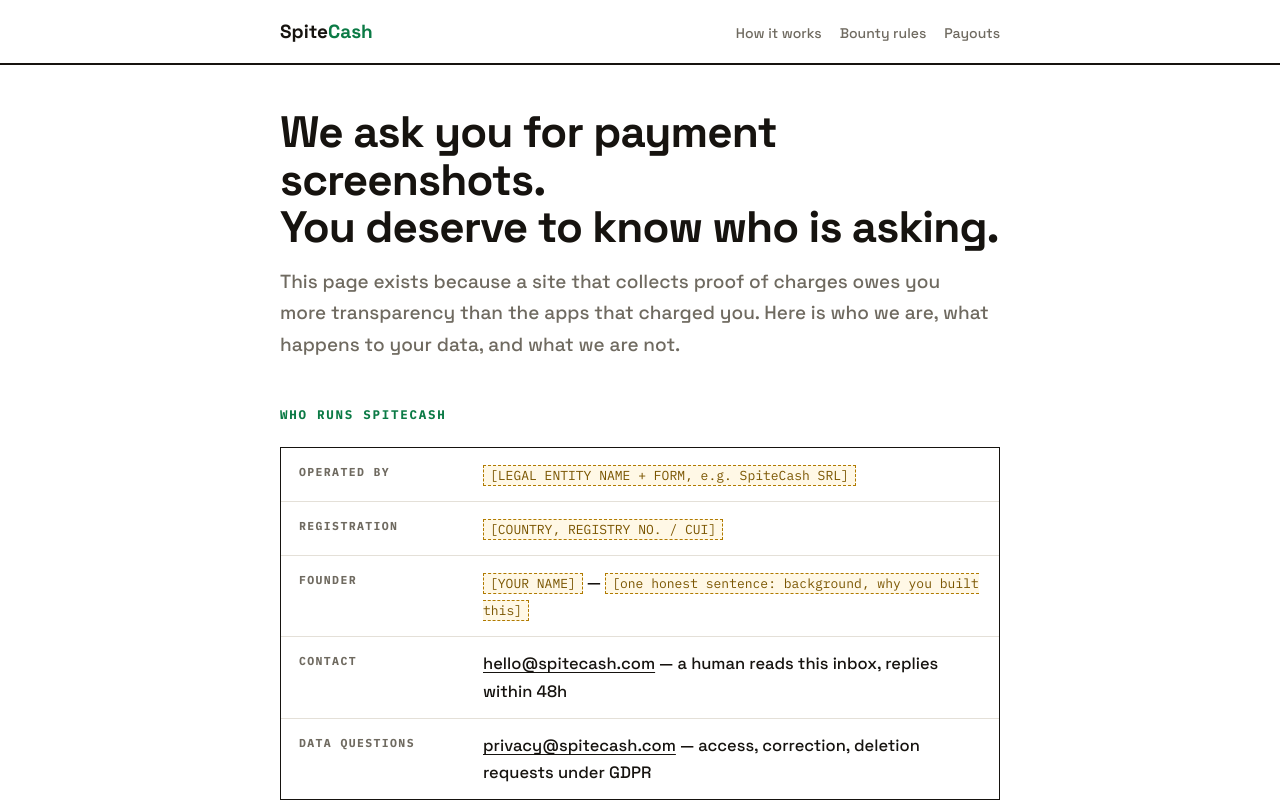
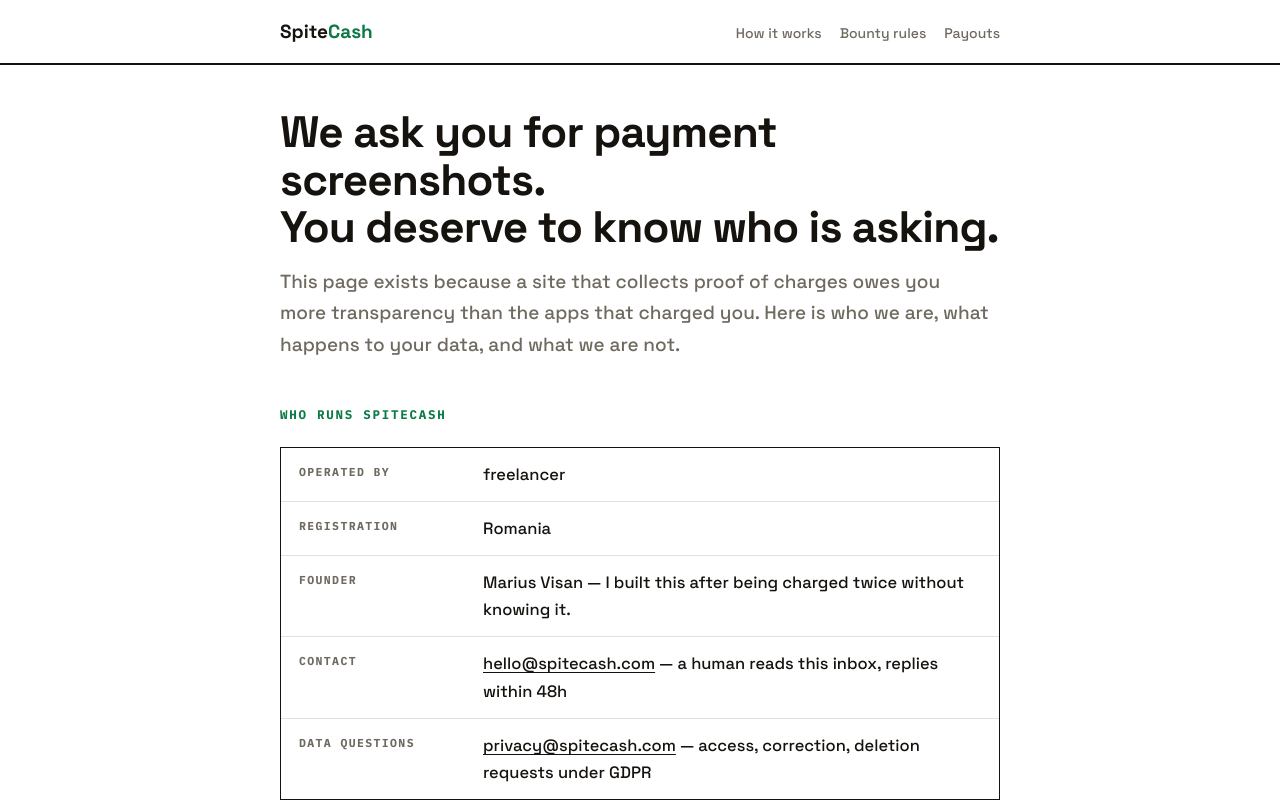
Before and after one commit to visanmarius120-boop/spitecash-mvp, a Next.js app: page /about in a window 1280 px wide. Shown: the top 801 px of the page. Built offline with nearby package versions, Linux system fonts and the light colour scheme.

Commit message:
fix: complete about page identity - Marius Visan

```diff
--- a/app/about/page.tsx
+++ b/app/about/page.tsx
@@ -16,10 +16,10 @@
 // FILL THESE IN. Anything left containing "[" renders highlighted.
 // ─────────────────────────────────────────────────────────────
 const ID = {
-  entity: "[LEGAL ENTITY NAME + FORM, e.g. SpiteCash SRL]",
-  registration: "[COUNTRY, REGISTRY NO. / CUI]",
-  founder: "[YOUR NAME]",
-  founderLine: "[one honest sentence: background, why you built this]",
+  entity: "freelancer",
+  registration: "Romania",
+  founder: "Marius Visan",
+  founderLine: "I built this after being charged twice without knowing it.",
   contactEmail: "hello@spitecash.com",
   privacyEmail: "privacy@spitecash.com",
 };
```
